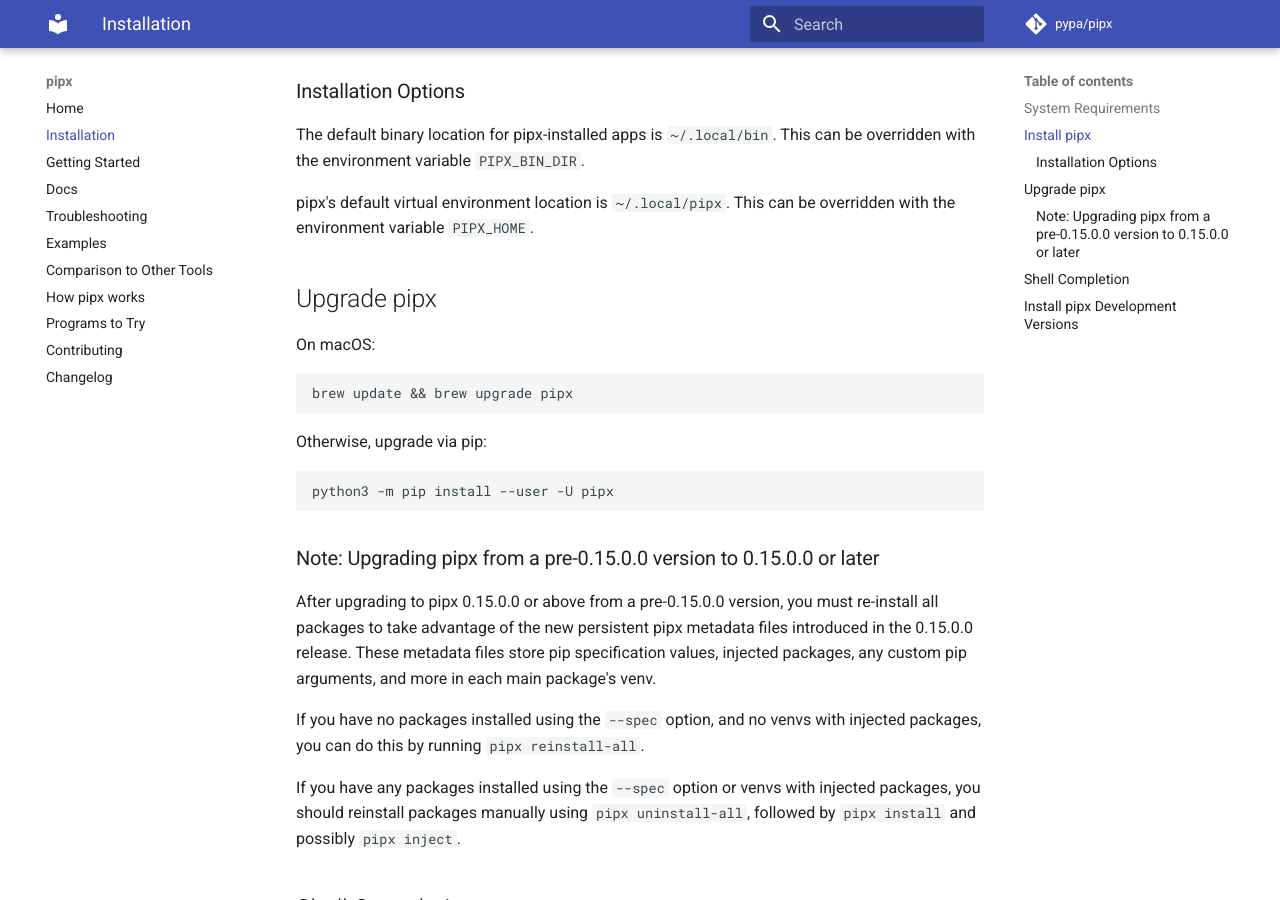
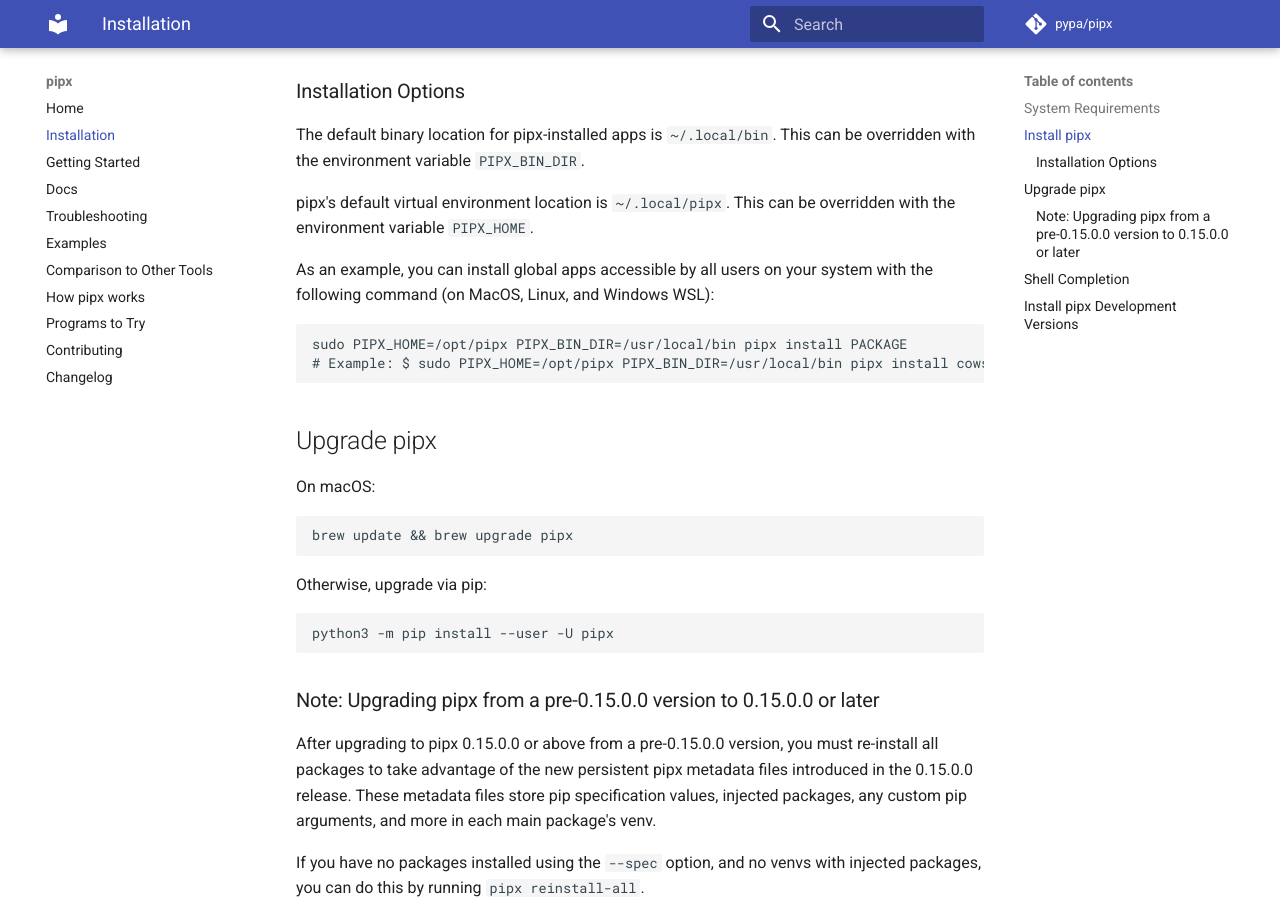
Before and after one commit to pypa/pipx, an MkDocs documentation site: the page built from docs/installation.md, in a window 1280 px wide and 900 px high, scrolled down 680 px. Built offline with MkDocs 1.6.1 and Material for MkDocs 9.7.7, drawn with Linux system fonts in a browser that asks for light colours; comment, search, counter and statistics services are not loaded.

Commit message:
Update installation.md
Add a note detailing how to install packages globally with pipx

````diff
--- a/docs/installation.md
+++ b/docs/installation.md
@@ -27,6 +27,13 @@
 The default binary location for pipx-installed apps is `~/.local/bin`. This can be overridden with the environment variable `PIPX_BIN_DIR`.
 
 pipx's default virtual environment location is `~/.local/pipx`. This can be overridden with the environment variable `PIPX_HOME`.
+
+As an example, you can install global apps accessible by all users on your system with the following command (on MacOS, Linux, and Windows WSL):
+
+```
+sudo PIPX_HOME=/opt/pipx PIPX_BIN_DIR=/usr/local/bin pipx install PACKAGE
+# Example: $ sudo PIPX_HOME=/opt/pipx PIPX_BIN_DIR=/usr/local/bin pipx install cowsay
+```
 
 ## Upgrade pipx
 
````
